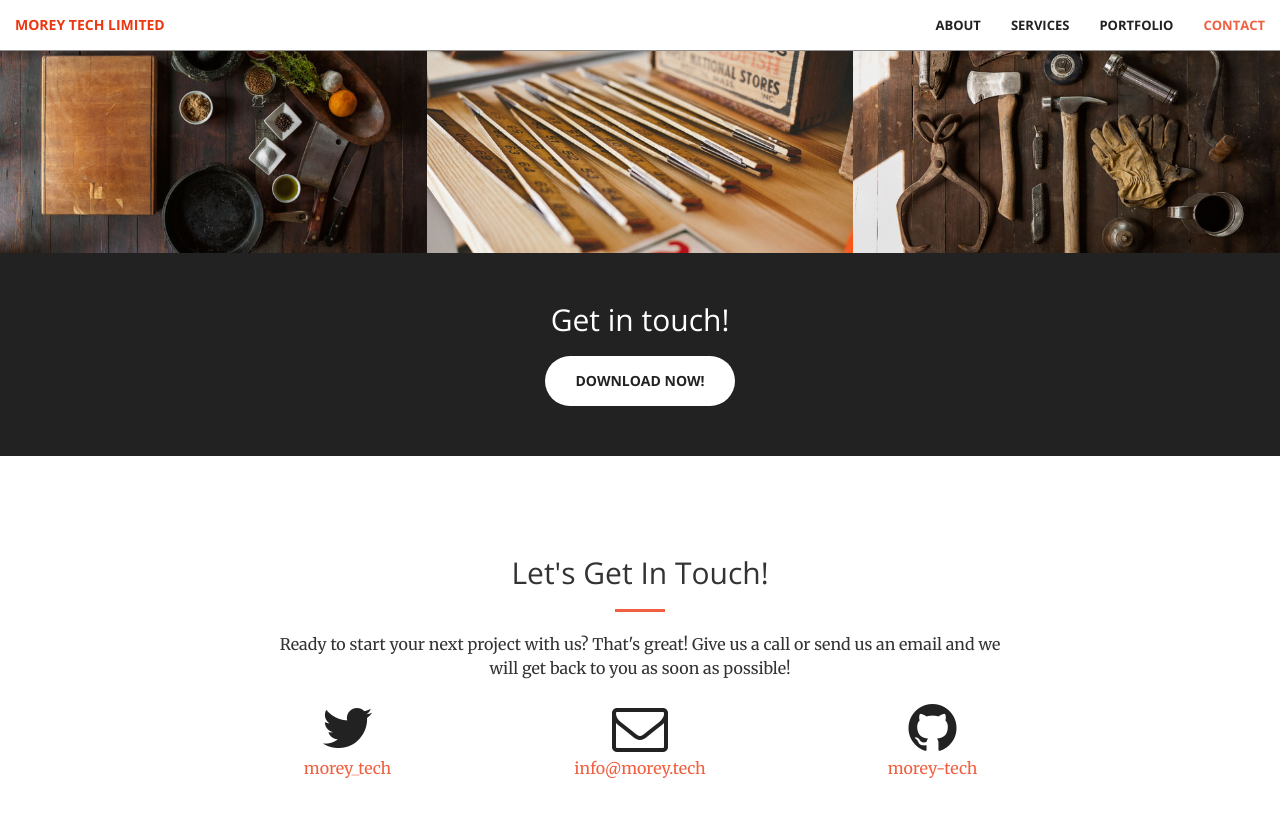
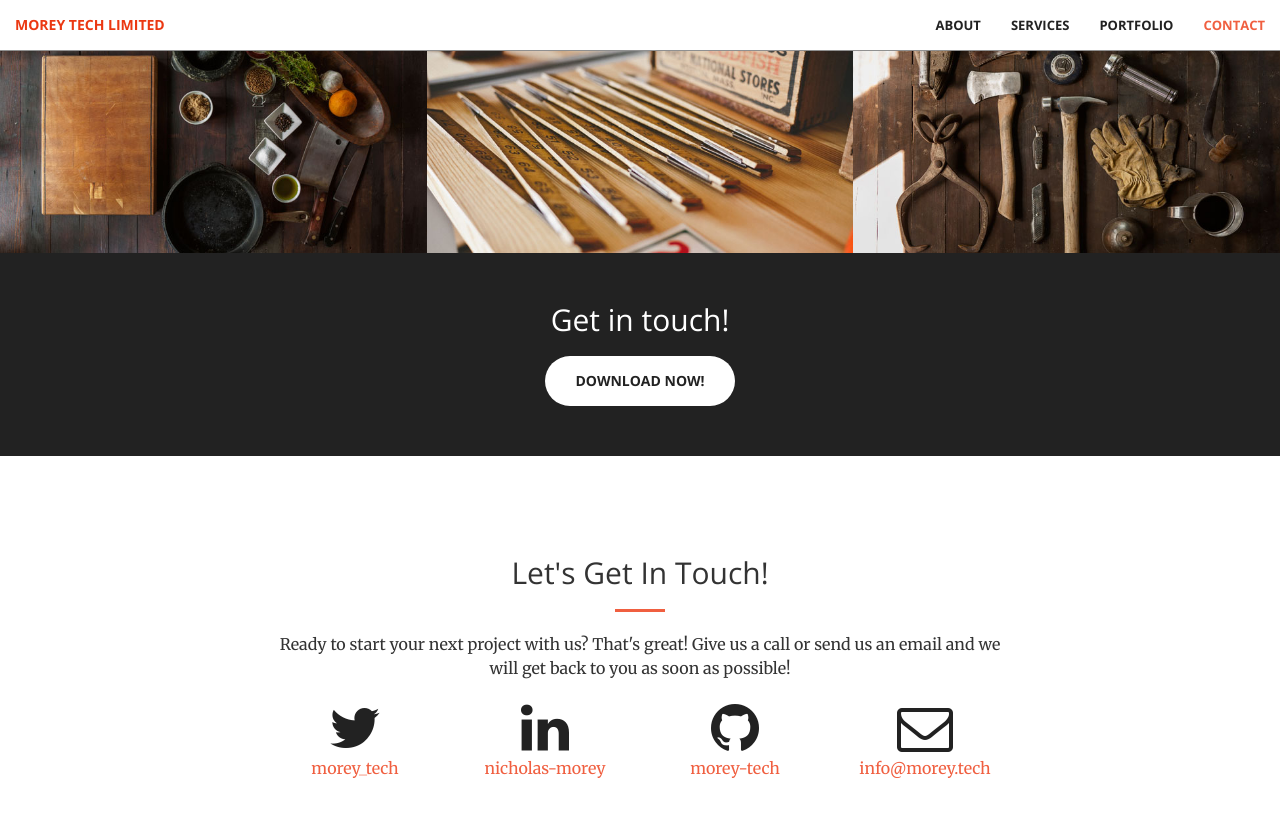
Before and after one commit to morey-tech/morey-tech, a Jekyll site: the page built from docs/index.html, in a window 1280 px wide and 900 px high, scrolled down 1981 px. Shown: the top 817 px of the window. Built offline with Jekyll 4.4.1, drawn with Linux system fonts in a browser that asks for light colours.

Commit message:
feat: add linkedin contact

```diff
--- a/docs/_config.yml
+++ b/docs/_config.yml
@@ -7,6 +7,7 @@ url: "https://morey.tech" # the base hostname & protocol for your site
 
 twitter_username: morey_tech
 github_username: morey-tech
+linkedin_username: nicholas-morey
 
 # Build settings
 markdown: kramdown
--- a/docs/_includes/contact.html
+++ b/docs/_includes/contact.html
@@ -6,24 +6,32 @@
                 <hr class="primary">
                 <p>Ready to start your next project with us? That's great! Give us a call or send us an email and we will get back to you as soon as possible!</p>
             </div>
+        </div>
+        <div class="row center-block">
             <div class="col-lg-2 col-lg-offset-2 text-center">
                 <a href="https://twitter.com/{{ site.twitter_username }}">
                     <i class="fa fa-twitter fa-3x wow bounceIn" data-wow-delay=".1s"></i>
                     <p>{{ site.twitter_username }}</p>
                 </a>
             </div>
-        <div class="col-lg-2 col-lg-offset-1 text-center">
+            <div class="col-lg-2 col-lg-offset-0 text-center">
+                <a href="https://www.linkedin.com/in//{{ site.linkedin_username }}">
+                <i class="fa fa-linkedin fa-3x wow bounceIn" data-wow-delay=".1s"></i>
+                    <p>{{ site.linkedin_username }}</p>
+                </a>
+            </div>
+            <div class="col-lg-2 col-lg-offset-0 text-center">
+                <a href="https://github.com/{{ site.github_username }}">
+                <i class="fa fa-github fa-3x wow bounceIn" data-wow-delay=".1s"></i>
+                    <p>{{ site.github_username }}</p>
+                </a>
+            </div>
+            <div class="col-lg-2 col-lg-offset-0 text-center">
                 <a href="mailto:{{ site.email }}">
                 <i class="fa fa-envelope-o fa-3x wow bounceIn" data-wow-delay=".1s"></i>
                     <p>{{ site.email }}</p>
                 </a>
             </div>
-        <div class="col-lg-2 col-lg-offset-1 text-center">
-            <a href="https://github.com/{{ site.github_username }}">
-            <i class="fa fa-github fa-3x wow bounceIn" data-wow-delay=".1s"></i>
-                <p>{{ site.github_username }}</p>
-            </a>
         </div>
-
     </div>
 </section>
```
Lines whose indentation alone changed are shown as unchanged.
